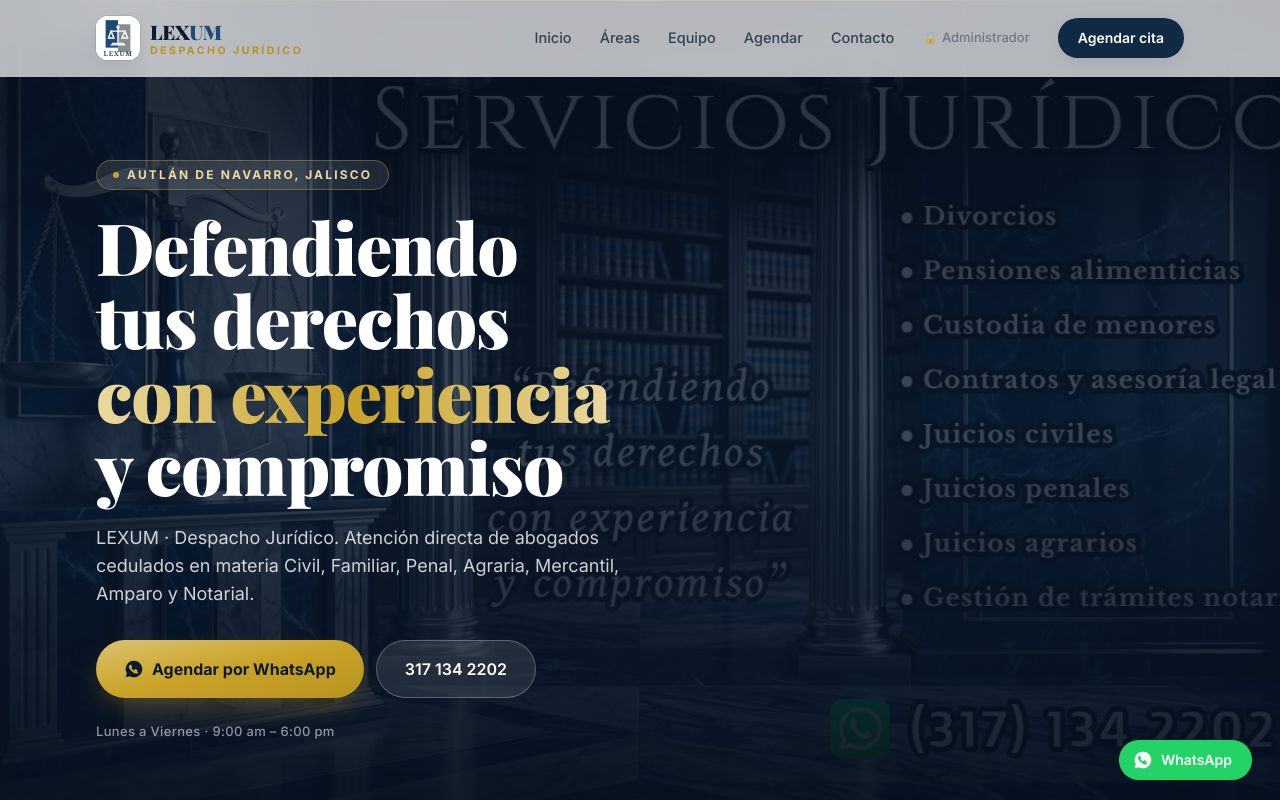
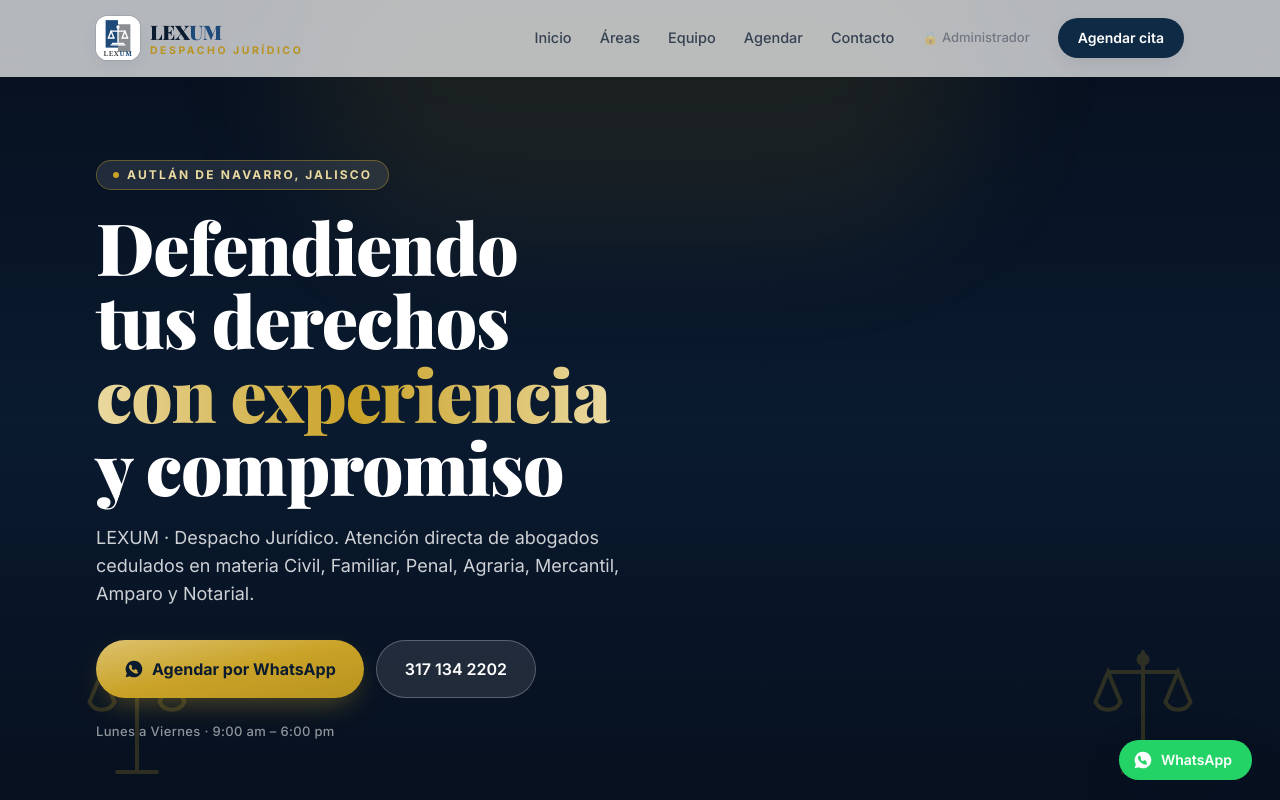
Before and after one commit to AlexisOsorio256/LEXUM, a Next.js app: page / in a window 1280 px wide. Shown: the top 800 px of the page. Built offline with nearby package versions, Linux system fonts and the light colour scheme; a web font is replaced by a local one.

Commit message:
Quitar foto del hero y submenu del pie

```diff
--- a/src/components/Footer.tsx
+++ b/src/components/Footer.tsx
@@ -1,9 +1,8 @@
 import type { SiteSettings } from "@/lib/types";
-import { NAV_LINKS } from "@/lib/site";
 
 type Props = { settings: SiteSettings };
 
-/** Cierre mínimo: marca, derechos y acceso Administrador. El contacto vive en su sección. */
+/** Cierre mínimo: marca y derechos. El menú vive solo arriba y el contacto en su sección. */
 export default function Footer({ settings }: Props) {
   return (
     <footer className="bg-navy-950 text-white/60">
@@ -15,13 +14,6 @@
             {settings.tagline}
           </span>
         </p>
-        <nav className="mt-4 flex flex-wrap items-center justify-center gap-x-5 gap-y-2 text-[13.5px] font-medium">
-          {NAV_LINKS.map((l) => (
-            <a key={l.href} href={l.href} className="transition hover:text-gold-300">
-              {l.label}
-            </a>
-          ))}
-        </nav>
         <p className="mt-4 text-xs text-white/35">
           © {new Date().getFullYear()} {settings.brand_name} · {settings.city} ·{" "}
           <a href="/administrador" className="transition hover:text-gold-300">
--- a/src/components/Hero.tsx
+++ b/src/components/Hero.tsx
@@ -1,32 +1,27 @@
 "use client";
 
 import { buildWaLink, telLink } from "@/lib/whatsapp";
-import { BANNER_IMAGE } from "@/lib/site";
 import type { SiteSettings } from "@/lib/types";
 
 type Props = { settings: SiteSettings };
 
 /**
- * Hero minimalista: foto real de fondo con velo azul marino,
- * un solo mensaje, dos acciones. El detalle de servicios vive
- * únicamente en la sección Áreas (sin duplicar).
+ * Hero sobrio sin foto: azul marino elegante construido en código,
+ * un solo mensaje, dos acciones. El detalle vive en su sección.
  */
 export default function Hero({ settings }: Props) {
   return (
     <section id="inicio" className="relative overflow-hidden bg-navy-950 text-white">
-      {/* eslint-disable-next-line @next/next/no-img-element */}
-      <img
-        src={BANNER_IMAGE}
-        alt=""
-        aria-hidden
-        className="absolute inset-0 h-full w-full object-cover"
-        loading="eager"
-        onError={(e) => {
-          (e.target as HTMLImageElement).style.display = "none";
-        }}
-      />
-      <div aria-hidden className="absolute inset-0 bg-gradient-to-b from-navy-950/85 via-navy-900/80 to-navy-950/95" />
-      <div aria-hidden className="absolute inset-x-0 top-0 h-px bg-gradient-to-r from-transparent via-gold-400/60 to-transparent" />
+      <div aria-hidden className="pointer-events-none absolute inset-0">
+        <div className="absolute inset-0 bg-gradient-to-b from-navy-950 via-navy-900 to-navy-950" />
+        <div className="absolute -top-24 left-1/2 h-[320px] w-[680px] -translate-x-1/2 rounded-full bg-gold-400/10 blur-3xl" />
+        <div className="absolute bottom-10 left-[6%] hidden opacity-20 lg:block">
+          <ScaleMark />
+        </div>
+        <div className="absolute bottom-10 right-[6%] hidden opacity-20 lg:block">
+          <ScaleMark />
+        </div>
+      </div>
 
       <div className="relative mx-auto max-w-6xl px-4 pb-16 pt-28 md:pb-24 md:pt-40 lg:px-8">
         <div className="max-w-2xl">
@@ -72,6 +67,15 @@
   );
 }
 
+function ScaleMark() {
+  return (
+    <svg width="120" height="160" viewBox="0 0 24 32" fill="none" stroke="#C9A227" strokeWidth="0.8" strokeLinecap="round" aria-hidden>
+      <path d="M12 3v24M5 7h14M5 7l-2.5 6a2.8 2.8 0 0 0 5 0L5 7ZM19 7l-2.5 6a2.8 2.8 0 0 0 5 0L19 7ZM8 27h8" />
+      <circle cx="12" cy="4.5" r="0.9" fill="#C9A227" />
+    </svg>
+  );
+}
+
 function WaIcon() {
   return (
     <svg width="20" height="20" viewBox="0 0 24 24" fill="currentColor" aria-hidden>
```
